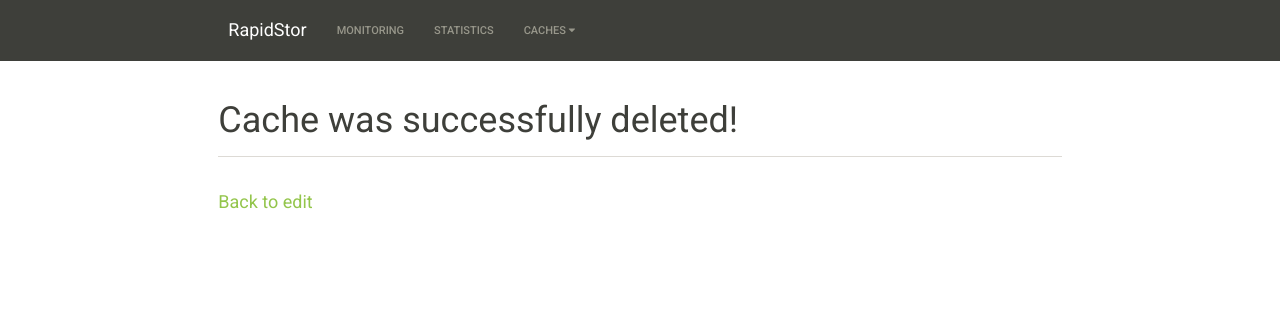
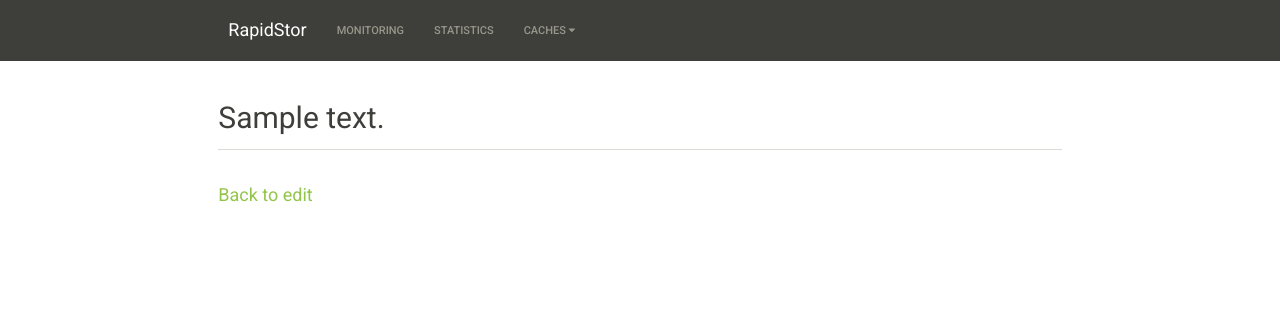
Before and after one commit to ariarezaei/rstor, a Django app: template manageCaches/templates/status.html in a window 1280 px wide. Shown: the top 321 px of the page. Run offline with Django 3.2, Linux system fonts and the light colour scheme; the template is opened without the code that fills it: most values are stand-ins (such as "Sample title", 1, 10 or a date in 2020); parts of the project's set-up code (start-up, migrations or seed data) failed here and were passed over; some libraries are stand-ins or nearby versions.

Commit message:
Create and Edit pages

```diff
--- a/manageCaches/templates/status.html
+++ b/manageCaches/templates/status.html
@@ -12,7 +12,7 @@
     {% if success_message %}
         <div class="row">
             <div class="col-lg-12">
-                <h1 class="page-header">Cache was successfully deleted!</h1>
+                <h2 class="page-header">{{ success_message }}</h2>
             </div>
             <div class="col-lg-12">
                 <h4><a href="#edit-modal"data-toggle="modal" data-target="#edit-modal">Back to edit</a></h4>
@@ -22,7 +22,7 @@
     {% if error_message %}
         <div class="row">
             <div class="col-lg-12">
-                <h1 class="page-header">Cache could not be deleted!</h1>
+                <h2 class="page-header">{{ error_message }}</h2>
             </div>
             <div class="col-lg-12">
                 <h4>There was an unknown error. Please try again later.<a href="#edit-modal"data-toggle="modal" data-target="#edit-modal"> Back to edit</a></h4>
```
Also changed, not shown: manageCaches/views.py (+17 -10 lines).
